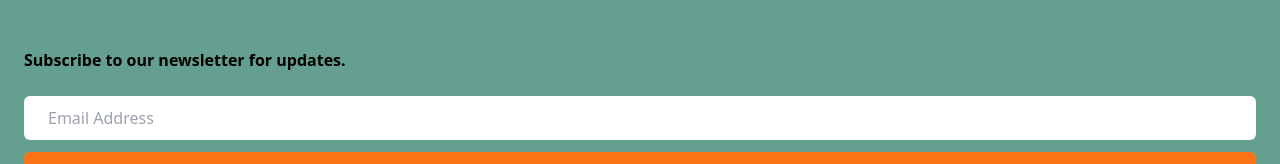
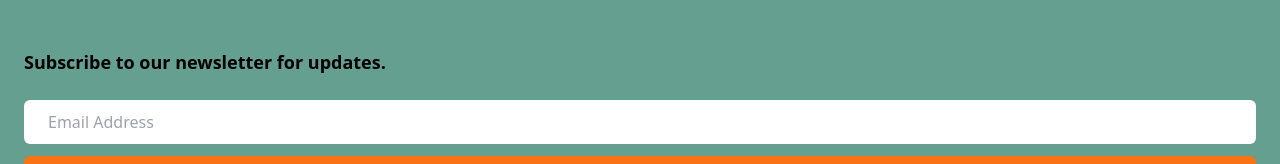
Before and after one commit to Muizz-CS/Module_08_ABDKIE25146_PTO2503_A_AbdulMuizzKiewitz_SDF05, a plain HTML site: page index.html in a window 1280 px wide. Shown: the top 164 px of the page. Drawn offline with nearby package versions, Linux system fonts and the light colour scheme.

Commit message:
increased h1 text size

```diff
--- a/index.html
+++ b/index.html
@@ -14,7 +14,7 @@
                 <div class="container px-6 py-12 mx-auto">
                     <div class="grid">
                         <div class="sm:col-span-2">
-                            <h1 class="max-w-lg font-bold" >Subscribe to our newsletter for updates.</h1>
+                            <h1 class="max-w-lg font-bold text-lg" >Subscribe to our newsletter for updates.</h1>
                             <div class="flex flex-col gap-3">
                                 <input id="email" type="Email Address " class="text-grey-200 rounded-md px-6 py-2.5 mt-6" placeholder="Email Address">
                                 <button class="w-full px-6 py-2.5 bg-orange-500 rounded-md">
```
